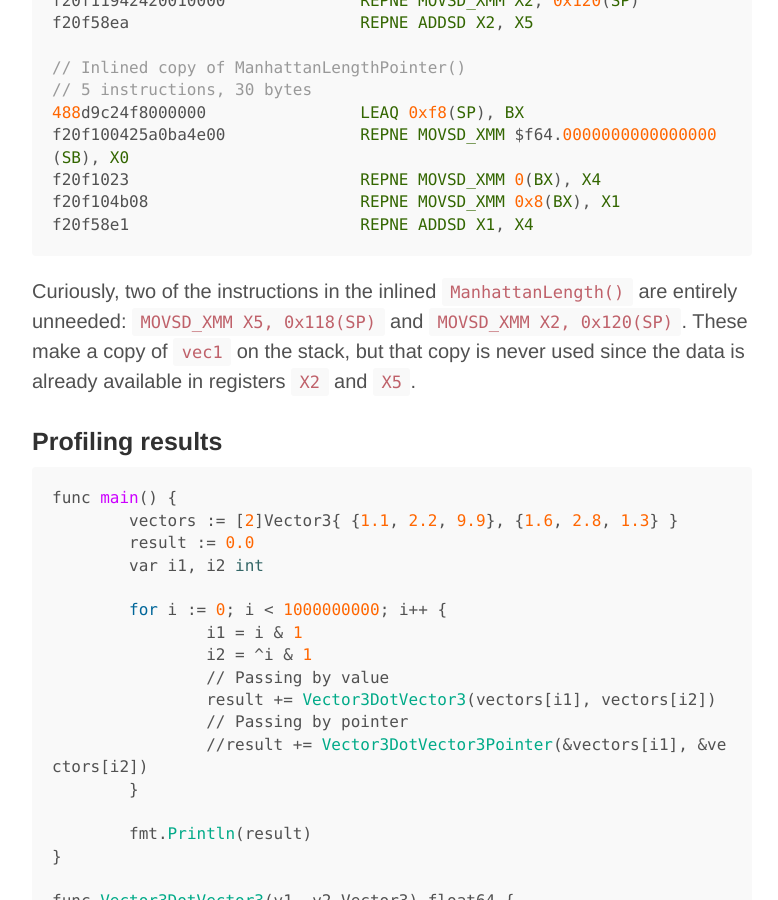
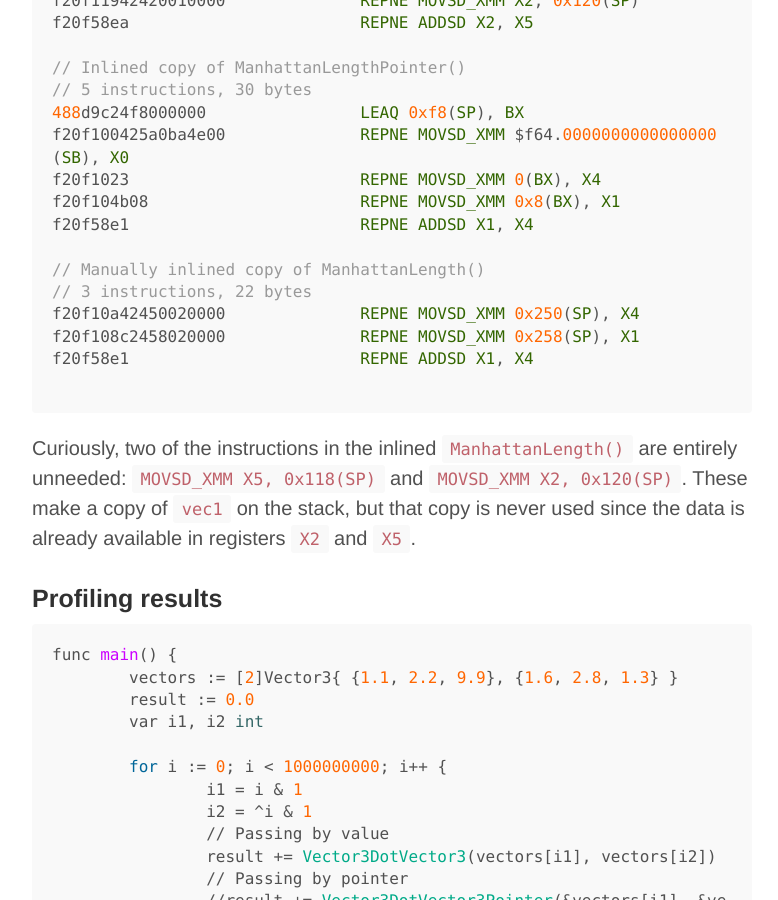
Before and after one commit to newtonallen3/newtonallen3.github.io, a Jekyll site: the page built from index.html, in a window 1280 px wide and 900 px high, scrolled down 1851 px. Shown: the whole window, without its empty margins (248-1026 px from the left). Built offline with Jekyll 4.4.1, drawn with Linux system fonts in a browser that asks for light colours; Markdown is read by kramdown in place of the engine named in the settings; the list of posts is cut into pages by our own code.

Commit message:
Published with https://stackedit.io/

````diff
--- a/_posts/2014-06-30-assembly-and-go.md
+++ b/_posts/2014-06-30-assembly-and-go.md
@@ -69,6 +69,13 @@ f20f100425a0ba4e00              REPNE MOVSD_XMM $f64.0000000000000000(SB), X0
 f20f1023                        REPNE MOVSD_XMM 0(BX), X4
 f20f104b08                      REPNE MOVSD_XMM 0x8(BX), X1
 f20f58e1                        REPNE ADDSD X1, X4
+
+// Manually inlined copy of ManhattanLength()
+// 3 instructions, 22 bytes
+f20f10a42450020000              REPNE MOVSD_XMM 0x250(SP), X4
+f20f108c2458020000              REPNE MOVSD_XMM 0x258(SP), X1
+f20f58e1                        REPNE ADDSD X1, X4
+
 ```
 
 Curiously, two of the instructions in the inlined `ManhattanLength()` are entirely unneeded: `MOVSD_XMM X5, 0x118(SP)` and `MOVSD_XMM X2, 0x120(SP)`. These make a copy of `vec1` on the stack, but that copy is never used since the data is already available in registers `X2` and `X5`.
````
